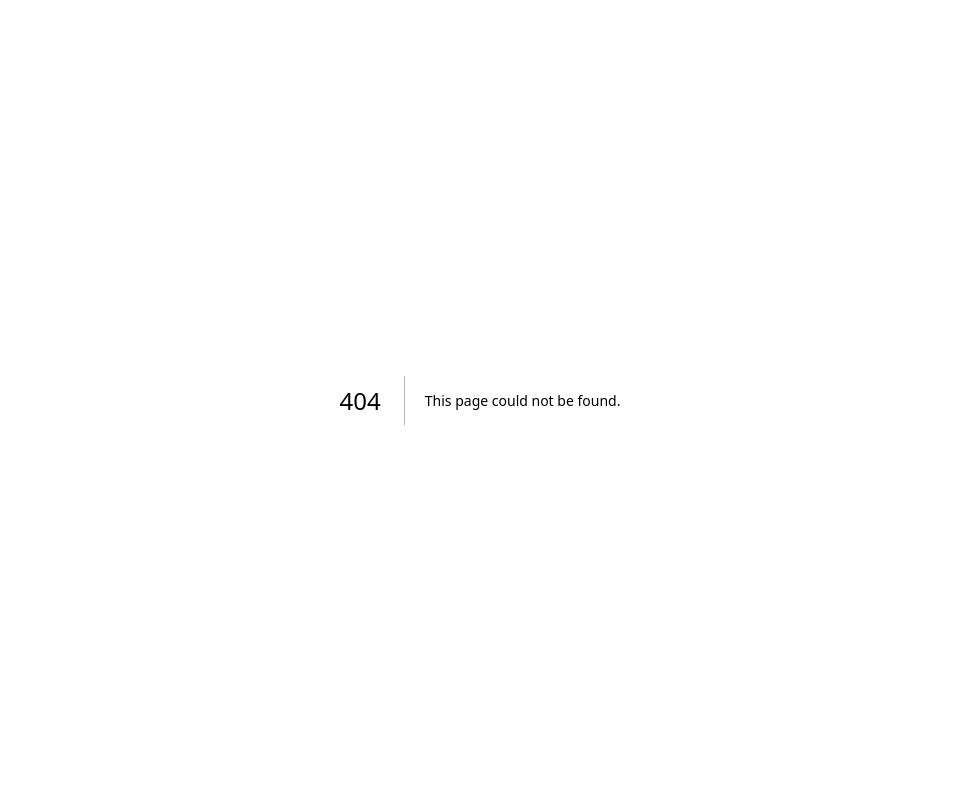
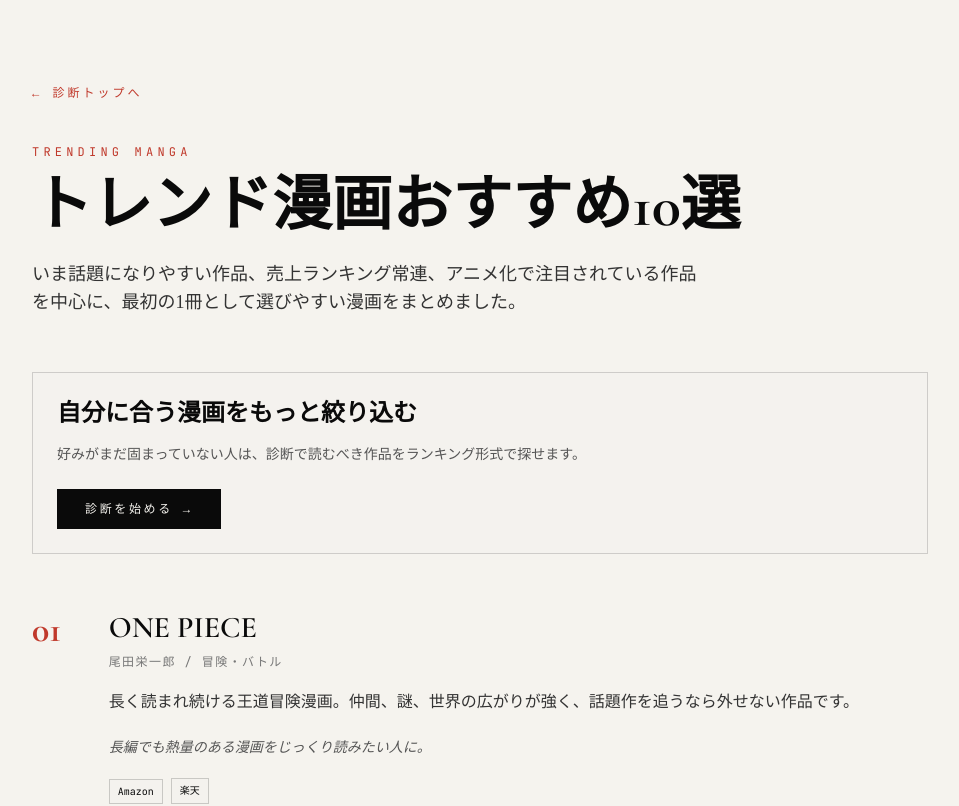
Before and after one commit to mikasaackerman0315/manga-match-shindan, a Next.js app in the folder manga-oracle-gemini/: page /trending-manga in a window 1280 px wide. Before the commit this address had no page. Shown: the top 806 px of the page, without its empty margins (160-1119 px from the left). Built offline with nearby package versions, Linux system fonts and the light colour scheme.

Commit message:
Add trending manga guide

```diff
--- a/manga-oracle-gemini/src/app/page.jsx
+++ b/manga-oracle-gemini/src/app/page.jsx
@@ -338,7 +338,7 @@
             <div className="mt-6 flex flex-wrap justify-center gap-x-4 gap-y-2 text-xs" style={{ color: "#555" }}>
               <a href="/completed-manga" className="hover:text-[#c0392b] transition-colors">完結済み</a>
               <a href="/beginner-manga" className="hover:text-[#c0392b] transition-colors">初心者向け</a>
-              <a href="/romance-manga" className="hover:text-[#c0392b] transition-colors">恋愛漫画</a>
+              <a href="/trending-manga" className="hover:text-[#c0392b] transition-colors">トレンド漫画</a>
             </div>
             <nav className="mt-10 flex flex-wrap justify-center gap-x-5 gap-y-2 text-[11px] tracking-[0.18em] uppercase" style={{ fontFamily: "'JetBrains Mono', monospace", color: "#777" }}>
               <a href="/privacy" className="hover:text-[#c0392b] transition-colors">Privacy</a>
--- a/manga-oracle-gemini/src/app/sitemap.js
+++ b/manga-oracle-gemini/src/app/sitemap.js
@@ -11,6 +11,7 @@
   "/beginner-manga",
   "/binge-read-manga",
   "/lighthearted-manga",
+  "/trending-manga",
   "/romance-manga",
   "/completed-romance-manga",
   "/isekai-manga",
--- a/manga-oracle-gemini/src/app/themes/page.jsx
+++ b/manga-oracle-gemini/src/app/themes/page.jsx
@@ -10,6 +10,7 @@
   { href: "/beginner-manga", label: "初心者におすすめの漫画", description: "何から読むか迷っている人向け。" },
   { href: "/binge-read-manga", label: "一気読みしたい漫画おすすめ", description: "続きが気になる漫画をまとめて紹介。" },
   { href: "/lighthearted-manga", label: "鬱展開が少ない漫画おすすめ", description: "重すぎない漫画を読みたい人向け。" },
+  { href: "/trending-manga", label: "トレンド漫画おすすめ", description: "いま話題になりやすい人気漫画を読み始めたい人向け。" },
   { href: "/romance-manga", label: "恋愛漫画おすすめ", description: "甘さだけでなく、心の揺れや距離感まで楽しめる恋愛漫画。" },
   { href: "/completed-romance-manga", label: "完結済み恋愛漫画おすすめ", description: "最後まで安心して読み切れる恋愛漫画を探したい人向け。" },
   { href: "/isekai-manga", label: "異世界漫画おすすめ", description: "冒険、転生、成長、世界観の広がりで選ぶ異世界漫画。" },
--- /dev/null
+++ b/manga-oracle-gemini/src/app/trending-manga/page.jsx
@@ -0,0 +1,24 @@
+import { ArticlePage } from "../articles";
+
+export const metadata = {
+  title: "トレンド漫画おすすめ10選 | マンガマッチ診断",
+  description: "今話題になりやすい人気漫画、アニメ化で注目されている漫画、売上ランキング常連の漫画を中心に、読み始めやすいトレンド漫画を紹介します。",
+  alternates: { canonical: "/trending-manga" },
+};
+
+const items = [
+  { title: "ONE PIECE", meta: "尾田栄一郎 / 冒険・バトル", text: "長く読まれ続ける王道冒険漫画。仲間、謎、世界の広がりが強く、話題作を追うなら外せない作品です。", fit: "長編でも熱量のある漫画をじっくり読みたい人に。" },
+  { title: "呪術廻戦", meta: "芥見下々 / ダークバトル", text: "呪いをめぐる戦いと鋭い展開で人気を集めたバトル漫画。スピード感と緊張感を求める人に向いています。", fit: "暗めの世界観と迫力ある戦闘が好きな人に。" },
+  { title: "ブルーロック", meta: "金城宗幸・ノ村優介 / サッカー", text: "エゴと才能をぶつけ合うサッカー漫画。スポーツ作品でありながら、バトル漫画のような熱さがあります。", fit: "勝負、成長、ライバル関係で燃えたい人に。" },
+  { title: "葬送のフリーレン", meta: "山田鐘人・アベツカサ / ファンタジー", text: "魔王討伐後の旅を描くファンタジー。静かな余韻と冒険の高揚感が同居する、幅広くすすめやすい作品です。", fit: "感情に残るファンタジーを読みたい人に。" },
+  { title: "チェンソーマン", meta: "藤本タツキ / ダークアクション", text: "予測不能な展開と強い絵作りが魅力のダークアクション。普通の少年漫画では物足りない人に刺さります。", fit: "尖った作風や衝撃のある展開が好きな人に。" },
+  { title: "アオのハコ", meta: "三浦糀 / 青春・恋愛", text: "部活と恋愛を丁寧に描く青春漫画。爽やかさと切なさのバランスがよく、恋愛漫画の入口にも向いています。", fit: "青春の甘酸っぱさを味わいたい人に。" },
+  { title: "黄泉のツガイ", meta: "荒川弘 / 伝奇・アクション", text: "村で育った少年を中心に、謎と異能が広がっていく物語。世界観の強さと読みやすさを両立しています。", fit: "謎が少しずつ広がる和風アクションが好きな人に。" },
+  { title: "薬屋のひとりごと", meta: "日向夏・ねこクラゲ / 後宮ミステリー", text: "薬の知識を持つ少女が後宮の事件に関わっていく人気作。ミステリー、恋愛、宮廷ドラマを一度に楽しめます。", fit: "推理とキャラクターの掛け合いを楽しみたい人に。" },
+  { title: "SPY×FAMILY", meta: "遠藤達哉 / コメディ・アクション", text: "偽りの家族が秘密を抱えながら暮らす人気コメディ。軽さ、かわいさ、アクションのバランスがよい作品です。", fit: "重すぎず、誰かにすすめやすい漫画を探している人に。" },
+  { title: "ダンダダン", meta: "龍幸伸 / オカルト・バトル", text: "怪異、宇宙人、青春の勢いを混ぜたハイテンション漫画。テンポの速さと絵の迫力で一気に読ませます。", fit: "勢いのある新しめのバトル漫画を読みたい人に。" },
+];
+
+export default function TrendingMangaPage() {
+  return <ArticlePage eyebrow="Trending Manga" title="トレンド漫画おすすめ10選" lead="いま話題になりやすい作品、売上ランキング常連、アニメ化で注目されている作品を中心に、最初の1冊として選びやすい漫画をまとめました。" items={items} path="/trending-manga" />;
+}
```
